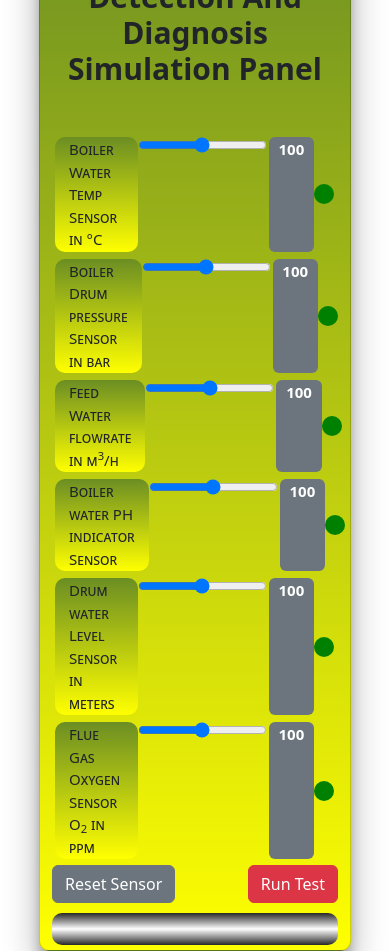
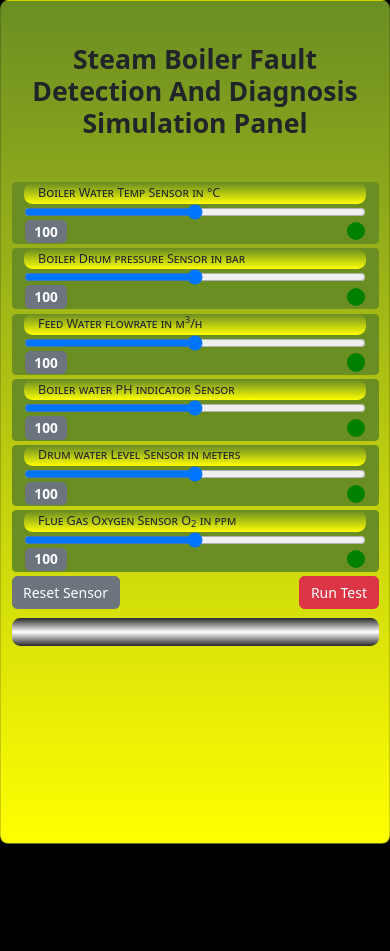
Before and after one commit to DonatusNnaji/first-fault-detection-app, a React (Create React App) app: page / in a window 390 px wide. After the commit the page ends 844 px from the top, so only its background shows below. Built offline with nearby package versions, Linux system fonts and the light colour scheme.

Commit message:
responsive update

```diff
--- a/src/sensor.css
+++ b/src/sensor.css
@@ -1,7 +1,15 @@
-
+*{
+  box-sizing: border-box;
+  padding: 0;
+  margin: 0;
+}
+html{
+  background-color: black;
+  font-size: 14px;
+}
 .con-box {
   width: 80%;
-  border-radius: 10px;
+  border-radius: 0.6rem;
   background-image: linear-gradient(oliveDrab, yellow);
   position: absolute;
   top: 50%;
@@ -12,45 +20,43 @@
 
 h1{
   text-transform: capitalize;
-  font-size: 30px;
+  font-size: 1.9rem;
   font-weight: 700;
   margin-top: 3rem;
   margin-bottom: 3rem;
   text-align: center;
-  padding: 1px;
+  padding: .06rem;
 }
 
 .form-wrapper{
   height: max-content;
   flex-direction: column;
-  border-radius: 10px;
-  margin-bottom: 5px;
+  border-radius: 0.6rem;
+  margin-bottom: 0.3rem;
 }
 
 .progress-con {
   display: grid;
   grid-template-columns: 2fr 3fr 1fr ;
   /*background-color: gray;*/
-  font-size: 20px;
-  border-radius: 5px;
-  padding: 1px 3px;
-  margin-bottom: 5px;
+  font-size: 1.3rem;
+  border-radius: 0.3rem;
+  padding: .06rem 0.9rem;
+  margin-bottom: 0.3rem;
 
 }
 .sliderLabel{
   background-image: linear-gradient(oliveDrab, yellow);
-  padding: 1px 14px;
-  border-radius: 10px;
+  padding: .06rem 1rem;
+  border-radius: 0.6rem;
   text-align: left;
-  font-size: 15px;
+  font-size: 0.9rem;
   font-variant: small-caps;
   font-stretch: semi-condensed;
 
-
-
 }
  input[type= "range"] {
-  border-radius: 25px;
+  border-radius: 1.6rem;
   color: pink;
   background-color: gold;
   width: auto;
@@ -60,23 +66,23 @@ h1{
 .outcome {
   display: flex;
   flex-direction: row;
-  margin-left: 2px;
-  padding-right: 1px;
+  margin-left: 0.1rem;
+  padding-right: .06rem;
   justify-content: space-around;
 }
 .reading{
-  border-radius: 20px;
-  padding: 1px 3px;
-  width:25px;
-  height: 25px;
+  border-radius: 1.3rem;
+  padding: .06rem 0.2rem;
+  width: 1.6rem;
+  height: 1.6rem;
 }
 .indicator{
   display: flex;
   justify-content: center;
   align-items: center;
   align-self: center;
-width: 20px;
-height: 20px;
+width: 1.3rem;
+height: 1.3rem;
 border-radius: 50%;
 }
 
@@ -84,21 +90,43 @@ border-radius: 50%;
   display: flex;
   flex-direction: row;
   justify-content: space-between;
-  margin-bottom: 5px;
+  margin-bottom: 0.3rem;
 
 }
 .fault{
-  font-size: 40px;
+  font-size: 2.5rem;
   font-weight: 600;
   font-variant: small-caps;
   text-align: center;
   color: red;
   padding-bottom: 2rem;
-  margin-bottom: 5px;
+  margin-bottom: 0.3rem;
   background: linear-gradient(#262626, white, #262626);
-  border-radius: 10px;
+  border-radius: 0.6rem;
 /*  box-shadow: inset 5px 5px 10px  rgba(0, 0, 0, 0.1), 5px 5px 10px  rgba(0, 0, 0, 0.1),
                -5px -5px 10px rgba(225, 225, 225, 0.5), -5px 52px 10px rgba(225, 225, 225, 0.5);
 */
 
 }
+@media screen and (max-width: 1000px) {
+  .progress-con {
+  /*  display: grid;
+    grid-template-columns: 3fr 2fr 1fr ;*/
+    display: flex;
+    flex-direction: column;
+    background-color: oliveDrab;
+  }
+
+  .con-box {
+    width: 100%;
+    height: 100%;
+
+  }
+
+ input[type= "range"] {
+
+ }
+   .outcome {
+    justify-content: space-between;
+   }
+}
```
